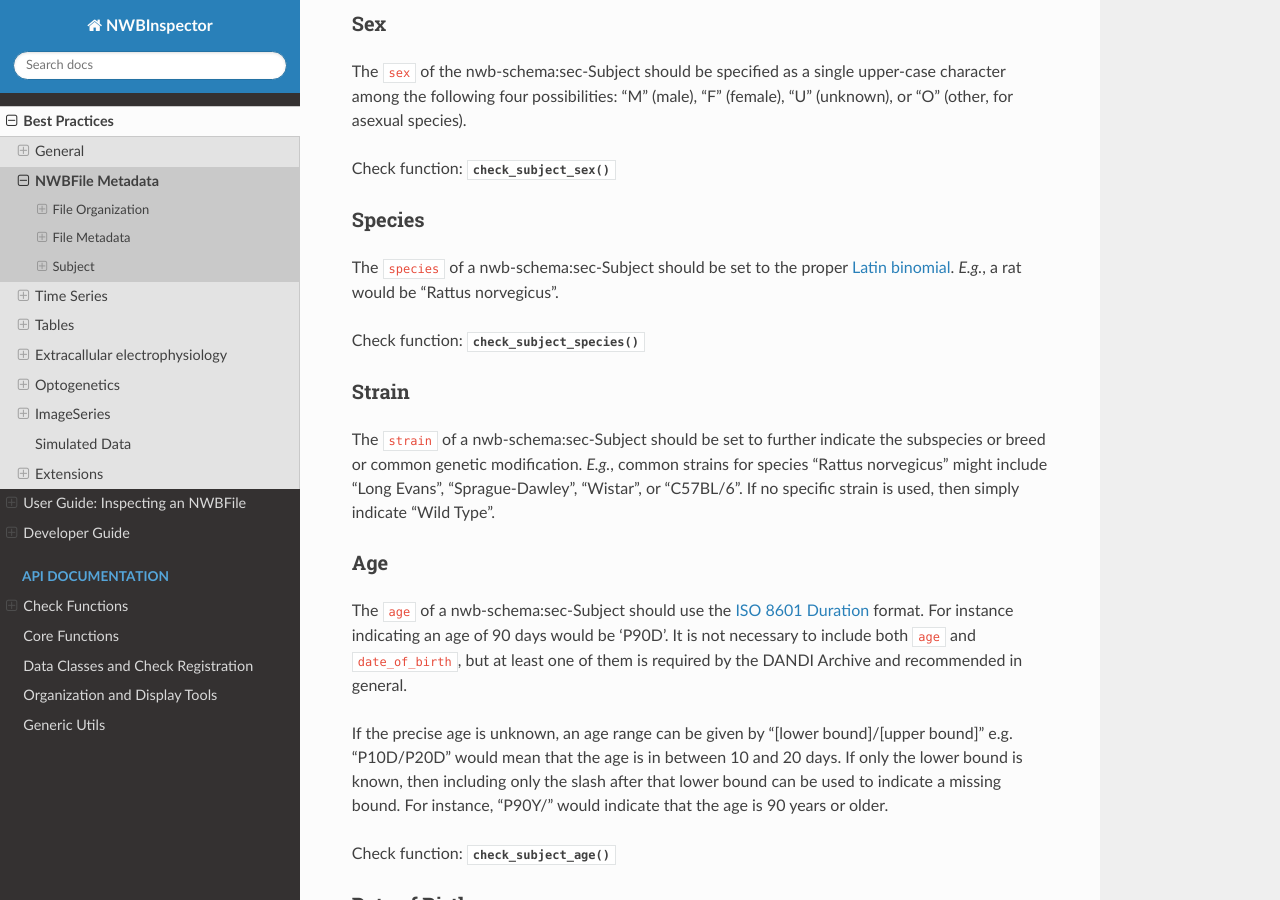
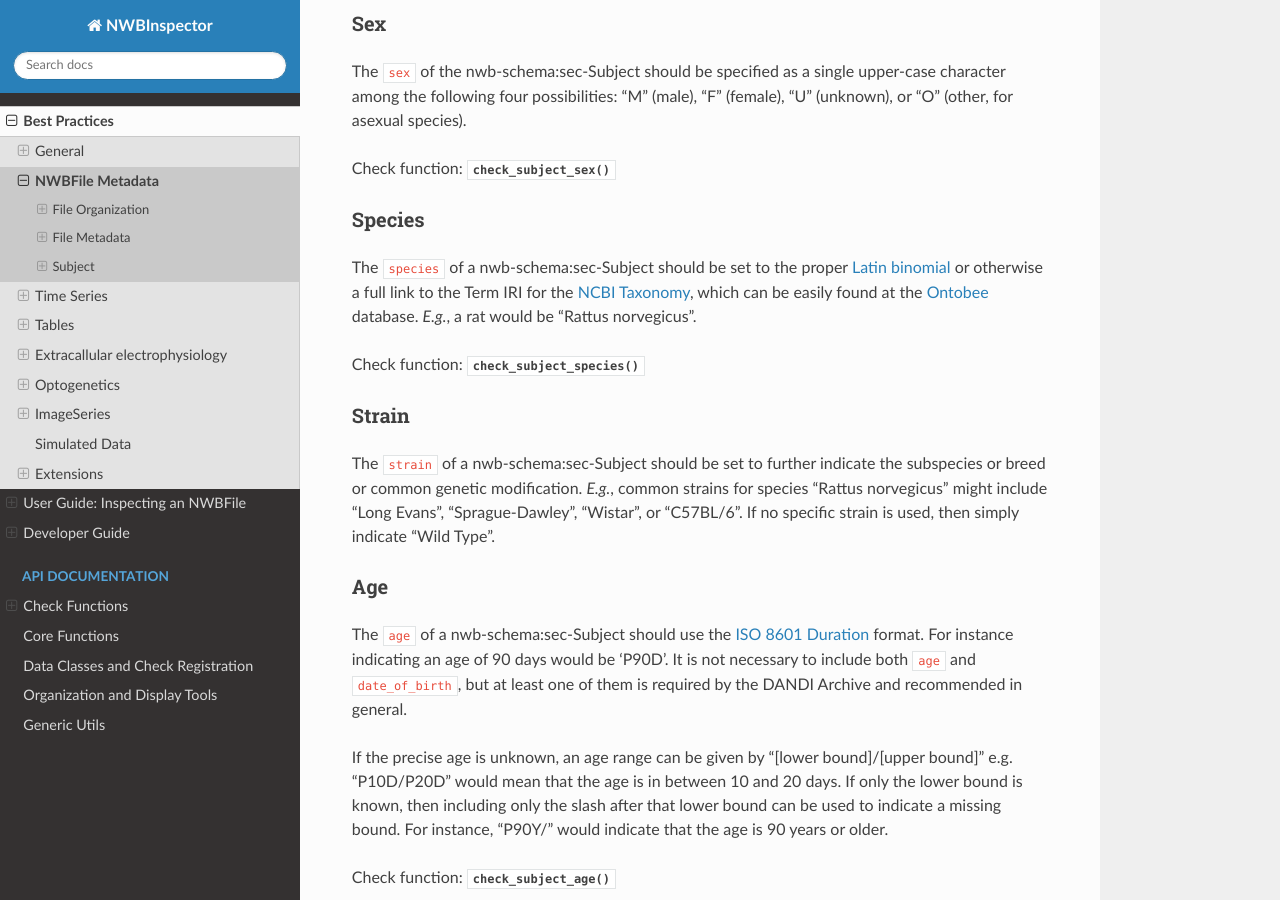
Before and after one commit to NeurodataWithoutBorders/nwbinspector, a Sphinx documentation site: the page built from docs/best_practices/nwbfile_metadata.rst, in a window 1280 px wide and 900 px high, scrolled down 3301 px. Built offline with Sphinx 7.4.7 and the Read the Docs theme 2.0.0, drawn with Linux system fonts in a browser that asks for light colours.

Commit message:
add NCBI taxonomy to subject species; add test; update BP

```diff
--- a/docs/best_practices/nwbfile_metadata.rst
+++ b/docs/best_practices/nwbfile_metadata.rst
@@ -201,8 +201,7 @@ Check function: :py:meth:`~nwbinspector.checks.nwbfile_metadata.check_subject_se
 Species
 ~~~~~~~
 
-The ``species`` of a :ref:`nwb-schema:sec-Subject` should be set to the proper
-:wikipedia:`Latin binomial <Binomial_nomenclature>`. *E.g.*, a rat would be "Rattus norvegicus".
+The ``species`` of a :ref:`nwb-schema:sec-Subject` should be set to the proper :wikipedia:`Latin binomial <Binomial_nomenclature>` or otherwise a full link to the Term IRI for the :ncbi:`NCBI Taxonomy <>`, which can be easily found at the :ontobee:`Ontobee  <>` database. *E.g.*, a rat would be "Rattus norvegicus".
 
 Check function: :py:meth:`~nwbinspector.checks.nwbfile_metadata.check_subject_species`
 
--- a/docs/conf_extlinks.py
+++ b/docs/conf_extlinks.py
@@ -18,6 +18,8 @@ extlinks = {
     "allen-brain-map": ("https://%s.brain-map.org/", "%s"),
     "uuid": ("https://docs.python.org/3/library/uuid.html%s", None),
     "orcid": ("https://orcid.org/%s", "%s"),
+    "ncbi": ("https://www.ncbi.nlm.nih.gov/taxonomy%s", None),
+    "ontobee": ("https://ontobee.org/%s", None),
 }
 
 # Use this for mapping for links to commonly used documentation
```
Also changed, not shown: 2 other files.
